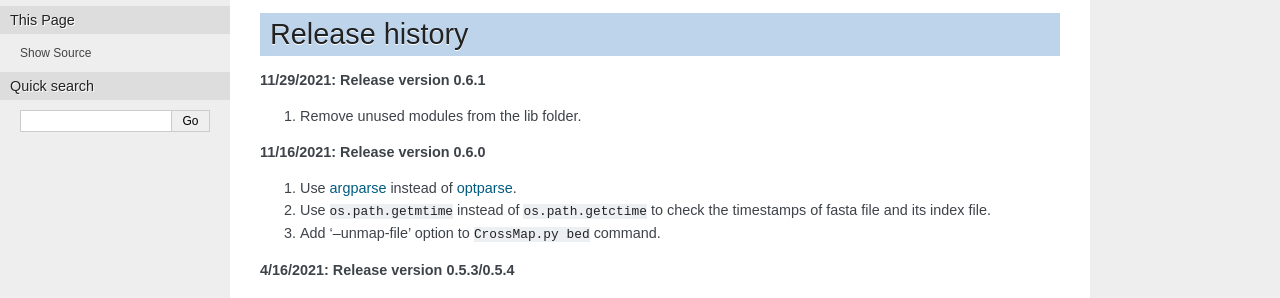
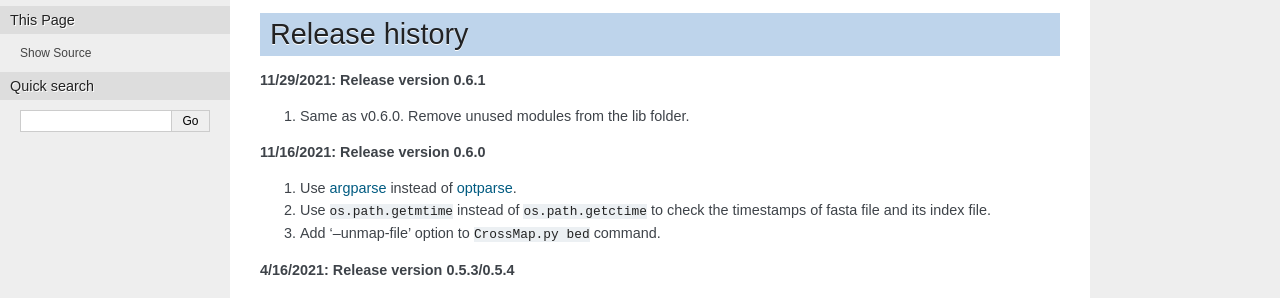
Before and after one commit to liguowang/CrossMap, a Sphinx documentation site: the page built from docs/index.rst, in a window 1280 px wide and 900 px high, scrolled down 410 px. Shown: the part 152-450 px from the top of the window. Built offline with Sphinx 7.4.7, drawn with Linux system fonts in a browser that asks for light colours.

Commit message:
update description for v0.6.1

```diff
--- a/docs/index.rst
+++ b/docs/index.rst
@@ -36,7 +36,7 @@ Release history
 
 **11/29/2021: Release version 0.6.1**
 
-1. Remove unused modules from the lib folder.
+1. Same as v0.6.0. Remove unused modules from the lib folder.
 
 **11/16/2021: Release version 0.6.0**
 
```
